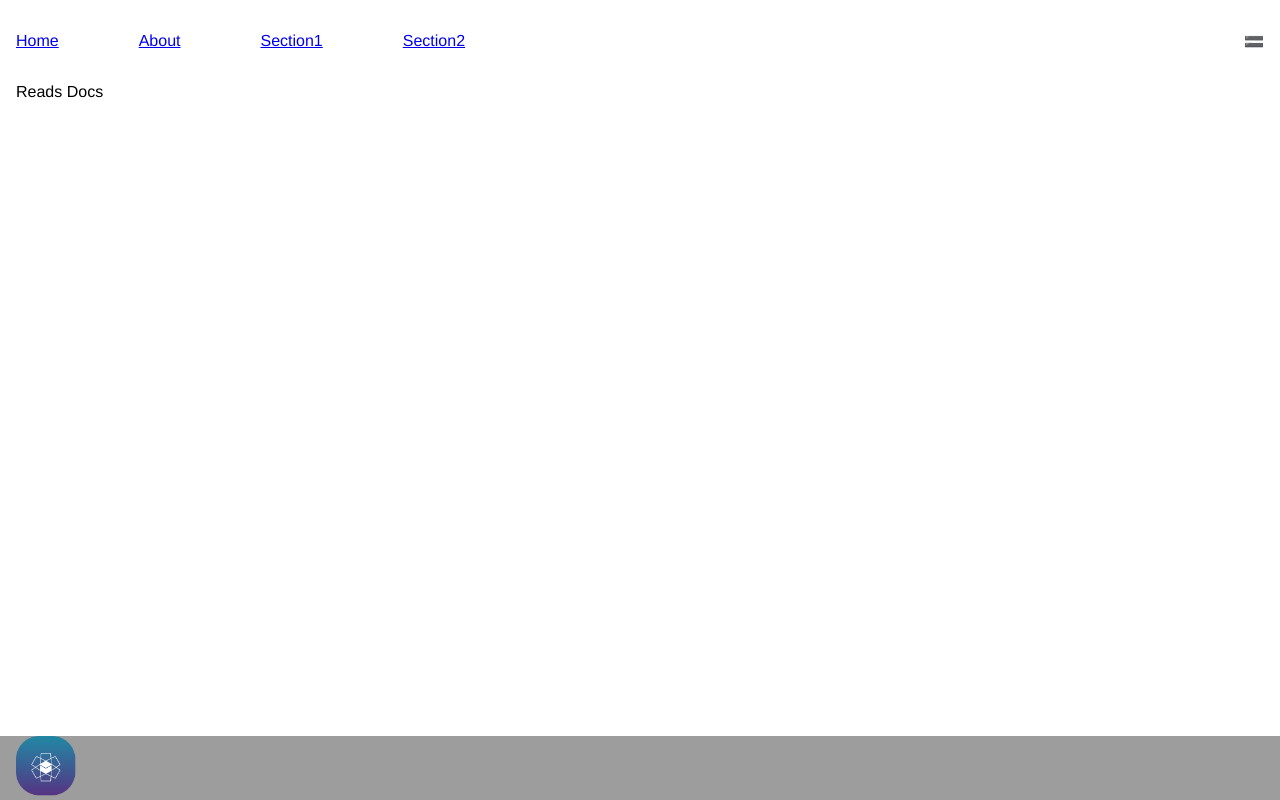
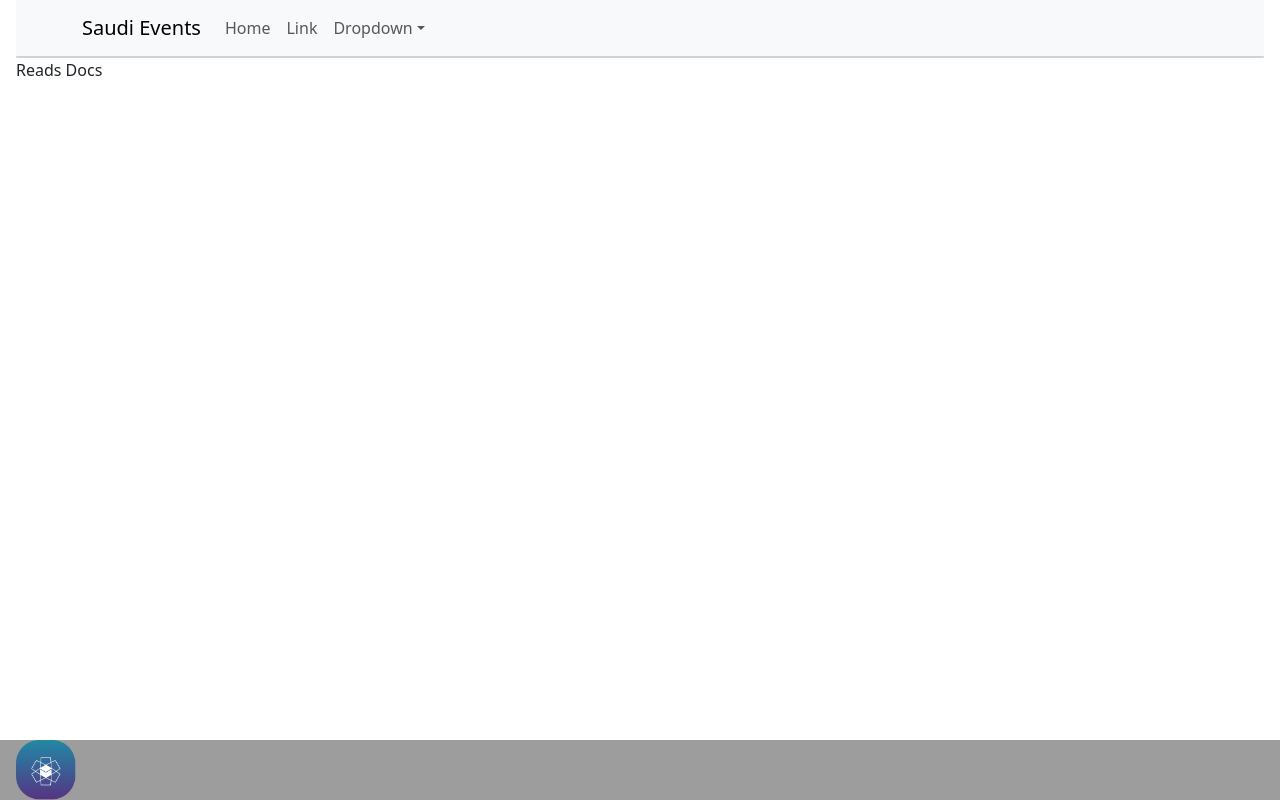
Before and after one commit to EmanSmart/Saudievent_app, a React (Vite) app: page / in a window 1280 px wide. Built offline with nearby package versions, Linux system fonts and the light colour scheme.

Commit message:
adding bootstrp navbar

```diff
--- a/package.json
+++ b/package.json
@@ -10,7 +10,9 @@
     "preview": "vite preview"
   },
   "dependencies": {
+    "bootstrap": "^5.3.3",
     "react": "^18.3.1",
+    "react-bootstrap": "^2.10.5",
     "react-dom": "^18.3.1"
   },
   "devDependencies": {
--- a/src/App.tsx
+++ b/src/App.tsx
@@ -1,20 +1,38 @@
 import MainLogo from "/images/icon.png";
 import "./App.css";
-
+import "bootstrap/dist/css/bootstrap.min.css";
+import Container from "react-bootstrap/Container";
+import Nav from "react-bootstrap/Nav";
+import Navbar from "react-bootstrap/Navbar";
+import NavDropdown from "react-bootstrap/NavDropdown";
 function App() {
   return (
     <>
-      <nav>
-        <div className="MainNavBar">
-          <a href="/">Home</a>
-          <a href="/">About</a>
-          <a href="/">Section1</a>
-          <a href="/">Section2</a>
-        </div>
-        <div>
-          <span>🟰</span>
-        </div>
-      </nav>
+      <Navbar expand="lg" className="bg-body-tertiary">
+        <Container>
+          <Navbar.Brand href="#home">Saudi Events</Navbar.Brand>
+          <Navbar.Toggle aria-controls="basic-navbar-nav" />
+          <Navbar.Collapse id="basic-navbar-nav">
+            <Nav className="me-auto">
+              <Nav.Link href="#home">Home</Nav.Link>
+              <Nav.Link href="#link">Link</Nav.Link>
+              <NavDropdown title="Dropdown" id="basic-nav-dropdown">
+                <NavDropdown.Item href="#action/3.1">Action</NavDropdown.Item>
+                <NavDropdown.Item href="#action/3.2">
+                  Another action
+                </NavDropdown.Item>
+                <NavDropdown.Item href="#action/3.3">
+                  Something
+                </NavDropdown.Item>
+                <NavDropdown.Divider />
+                <NavDropdown.Item href="#action/3.4">
+                  Separated link
+                </NavDropdown.Item>
+              </NavDropdown>
+            </Nav>
+          </Navbar.Collapse>
+        </Container>
+      </Navbar>
       <div className="card"></div>
       <p className="read-the-docs">Reads Docs</p>
       <footer>
```
Also changed, not shown: 1 other file (tests, documents, lock files or other folders).
